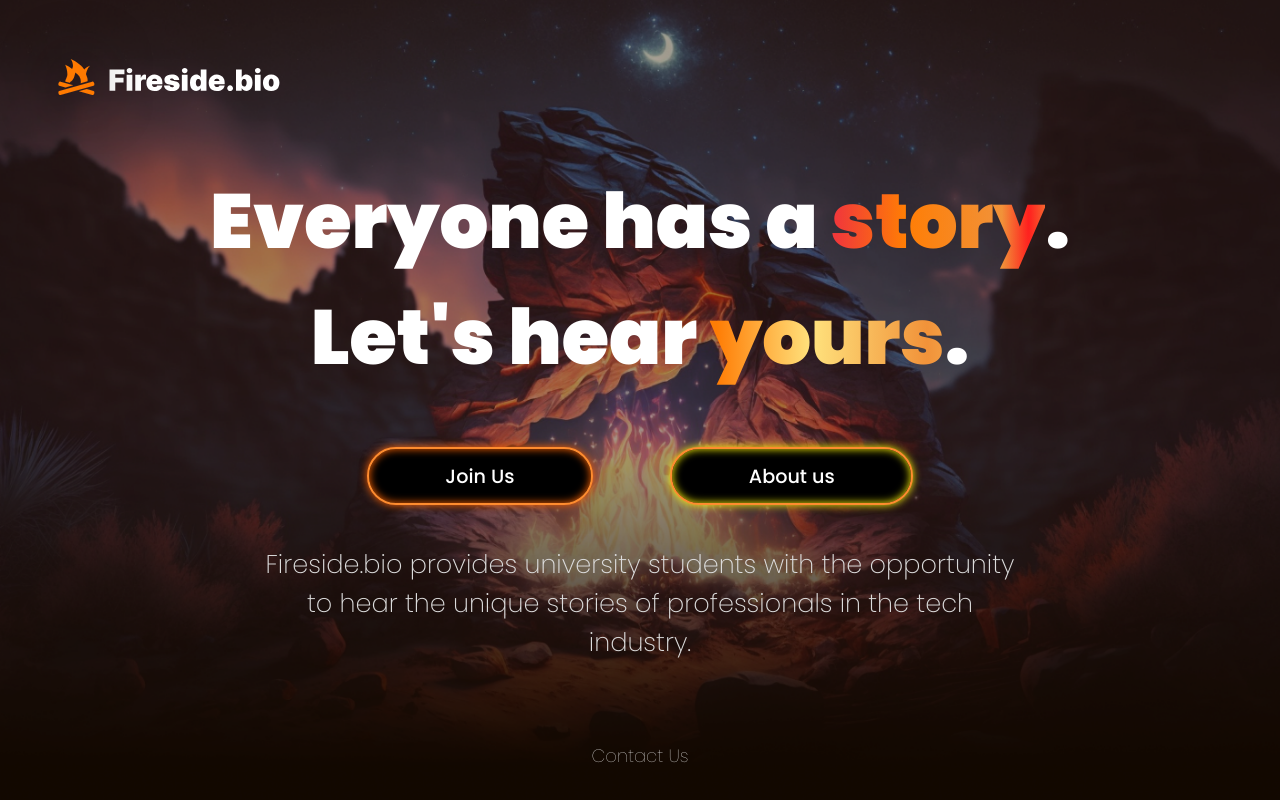
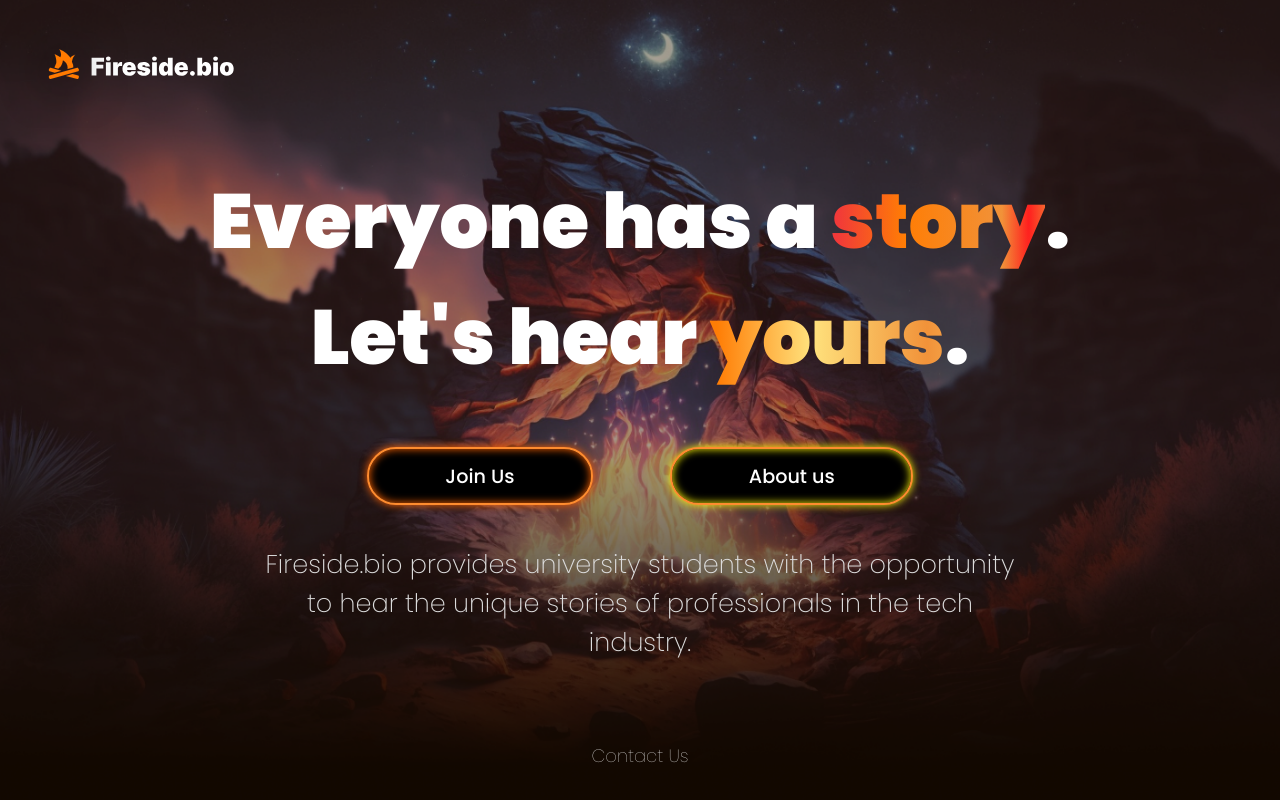
Before and after one commit to idealistworld/firesidebio, a plain HTML site: page index.html in a window 1280 px wide. Drawn offline with Linux system fonts and the light colour scheme.

Commit message:
Updated Logo Size

```diff
--- a/style.css
+++ b/style.css
@@ -33,7 +33,7 @@ body {
 #logo {
     position: absolute;
     left: 0px;
-    height: 12vw;
+    height: 10vw;
 }
 
 .center-content {
```
